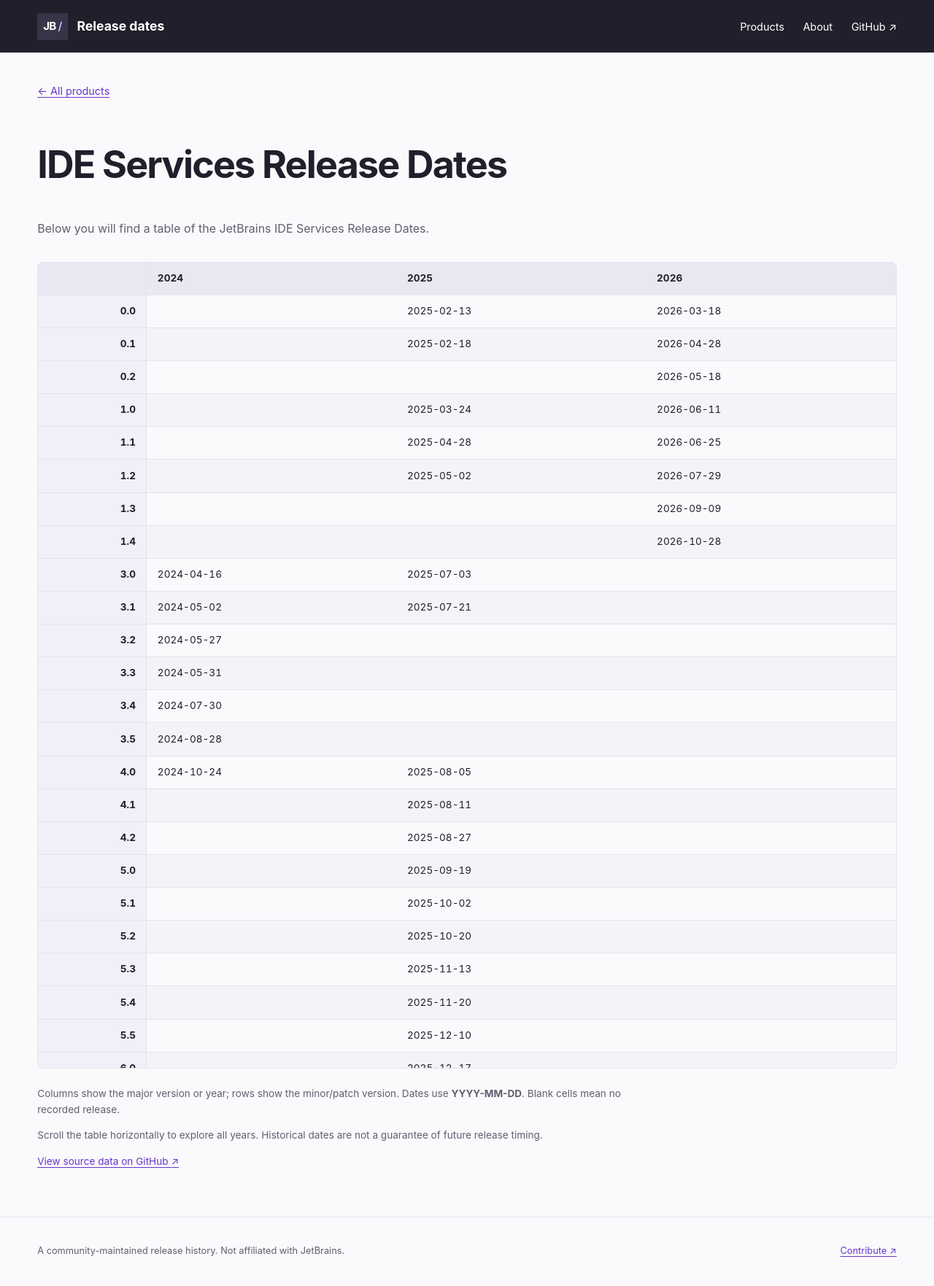
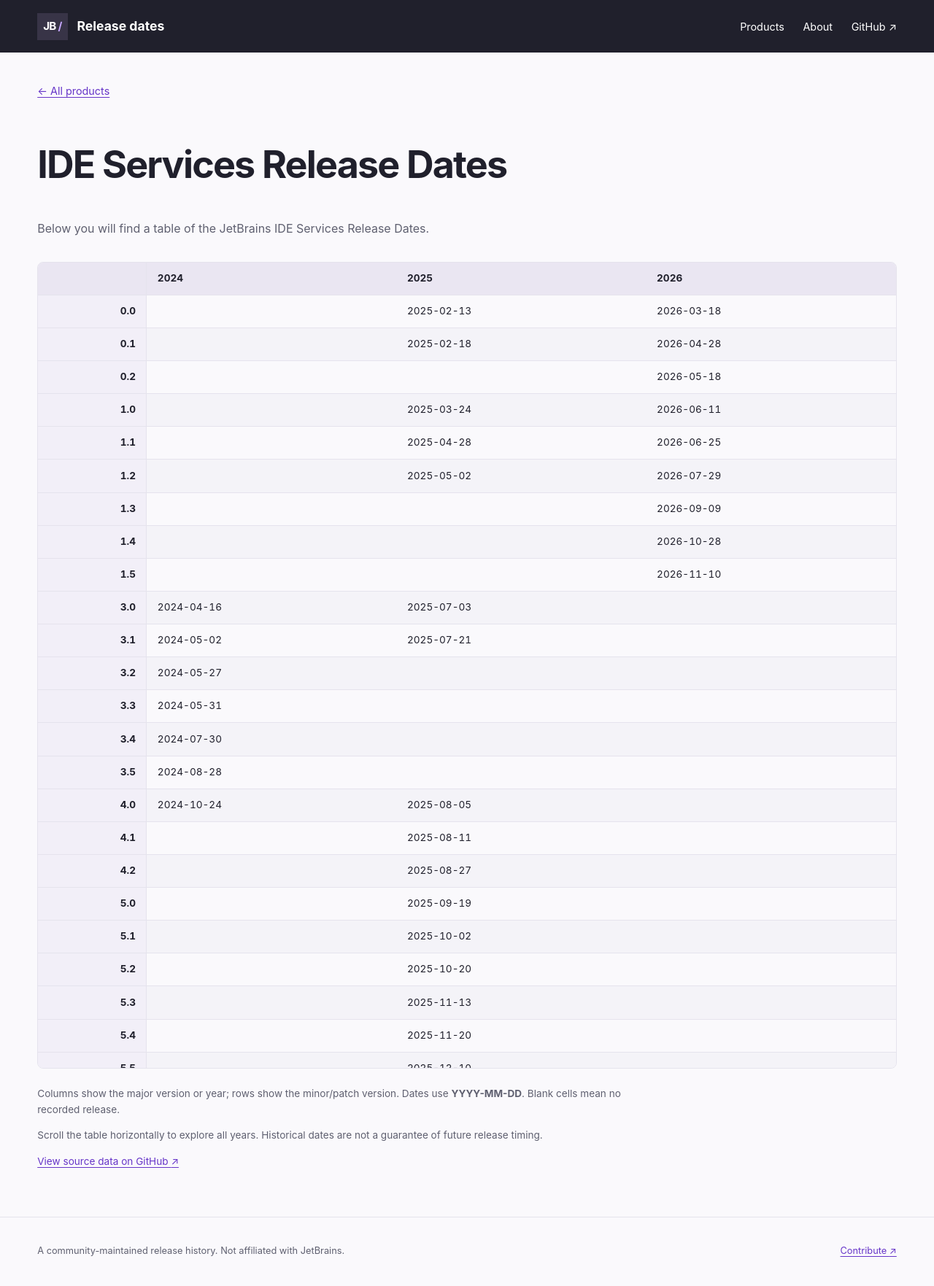
Before and after one commit to ChrisCarini/jb-i-r-d-test, a Jekyll site: the page built from ides/IDE_Services_Release_Dates.md, in a window 1280 px wide. Shown: the whole page at 73% size. Built offline with Jekyll 4.4.1, drawn with Linux system fonts in a browser that asks for light colours; our own code applies the rules of GitHub Pages for plain Markdown files.

Commit message:
Update IDE release dates.
Files changed:
--------------
ides/IDE_Services_Release_Dates.md

```diff
--- a/ides/IDE_Services_Release_Dates.md
+++ b/ides/IDE_Services_Release_Dates.md
@@ -11,6 +11,7 @@ Below you will find a table of the JetBrains IDE Services Release Dates.
 | 1.2 |            | 2025-05-02 | 2026-07-29 |
 | 1.3 |            |            | 2026-09-09 |
 | 1.4 |            |            | 2026-10-28 |
+| 1.5 |            |            | 2026-11-10 |
 | 3.0 | 2024-04-16 | 2025-07-03 |            |
 | 3.1 | 2024-05-02 | 2025-07-21 |            |
 | 3.2 | 2024-05-27 |            |            |
```
